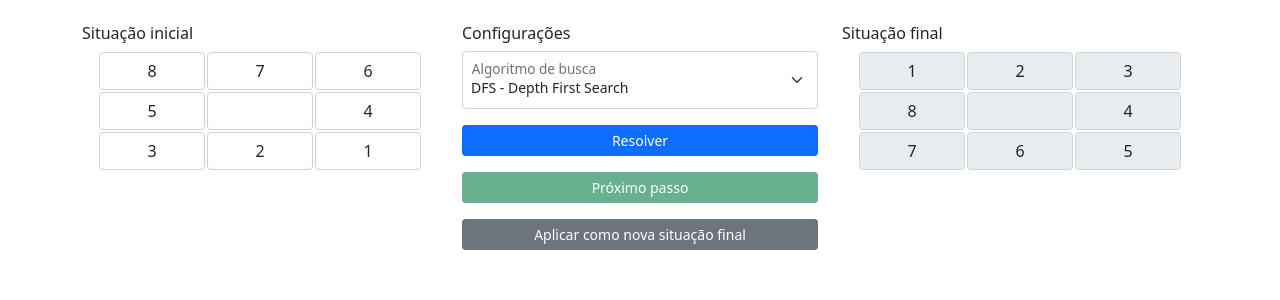
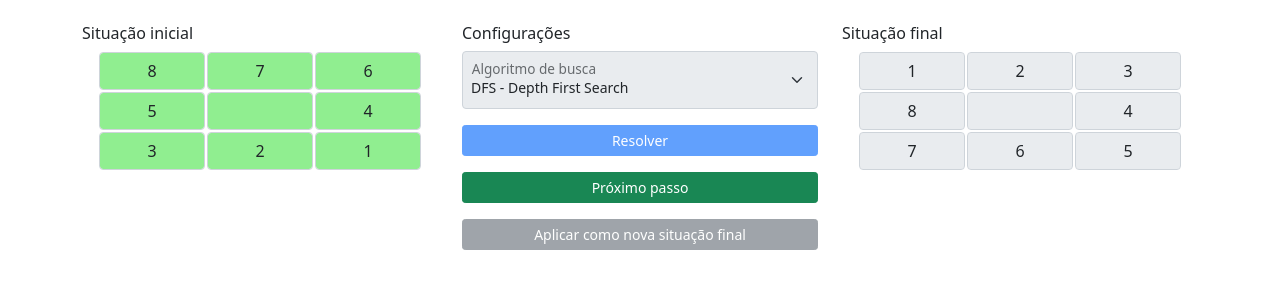
Before and after one commit to joaofxp/computer-science-univali, a PHP site: page / in a window 1280 px wide. Shown: the part 48-348 px from the top of the page. Run offline with PHP 8.4, Linux system fonts and the light colour scheme.

Commit message:
função inicial para começar a resolver

```diff
--- a/Grafos/M2/Trabalho_2/css/style.css
+++ b/Grafos/M2/Trabalho_2/css/style.css
@@ -2,3 +2,7 @@ table tr td input {
     /* border-radius: 0px !important; */
     text-align: center;
 }
+
+.passosCarregados:disabled {
+    background-color: lightgreen;
+}
--- a/Grafos/M2/Trabalho_2/index.html
+++ b/Grafos/M2/Trabalho_2/index.html
@@ -115,13 +115,13 @@
 					</div>
 
 					<div class="d-flex flex-column gap-3 my-3">
-						<button type="button" class="btn btn-primary btn-sm">
+						<button type="button" class="btn btn-primary btn-sm" id="inputResolver" onclick="resolver()">
 							Resolver
 						</button>
-						<button type="button" class="btn btn-success btn-sm" disabled="true">
+						<button type="button" class="btn btn-success btn-sm" disabled="true" id="inputProximoPasso">
 							Próximo passo
 						</button>
-						<button type="button" class="btn btn-secondary btn-sm" onclick="aplicarComoNovaSituacaoFinal()">
+						<button type="button" class="btn btn-secondary btn-sm" id="inputAplicarSituacaoFinal" onclick="aplicarComoNovaSituacaoFinal()">
 							Aplicar como nova situação final
 						</button>
 					</div>
--- a/Grafos/M2/Trabalho_2/js/app.js
+++ b/Grafos/M2/Trabalho_2/js/app.js
@@ -5,6 +5,11 @@ const inputSituacaoFinal = document.querySelectorAll(
     "table#inputSituacaoFinal tbody tr td input"
 );
 const inputTipoBusca = document.getElementById("inputTipoBusca");
+const inputResolver = document.getElementById("inputResolver");
+const inputProximoPasso = document.getElementById("inputProximoPasso");
+const inputAplicarSituacaoFinal = document.getElementById(
+    "inputAplicarSituacaoFinal"
+);
 
 const valorNulo = 0;
 
@@ -23,3 +28,18 @@ function aplicarComoNovaSituacaoFinal() {
         elemento.value = novoValor;
     });
 }
+
+function resolver() {
+    Array.from(inputSituacaoInicial).forEach((elemento) => {
+        elemento.classList.add("passosCarregados");
+        elemento.disabled = "true";
+    });
+
+    inputResolver.disabled = "true";
+    inputTipoBusca.disabled = "true";
+    inputAplicarSituacaoFinal.disabled = "true";
+
+    inputProximoPasso.disabled = false;
+}
+
+resolver();
```
